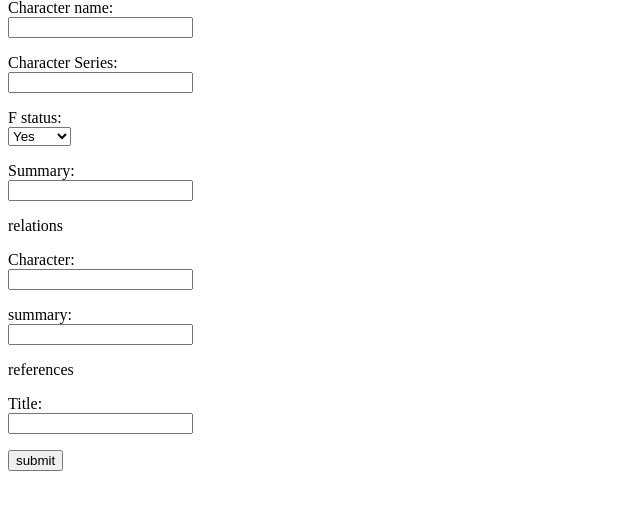
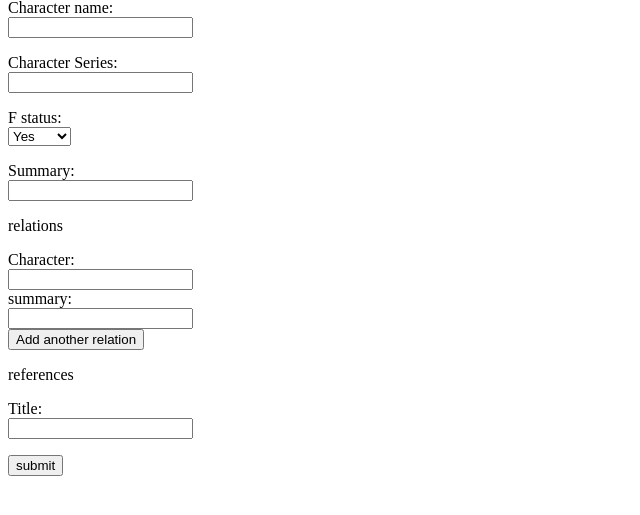
Before and after one commit to ctiller15/dhf-website, a Django app: page /characters/create/ in a window 1280 px wide. Shown: the part 43-558 px from the top of the page, without its empty margins (0-640 px from the left). Run offline with Django 3.2, Linux system fonts and the light colour scheme; a user stored in the database is signed in; parts of the project's set-up code (start-up, migrations or seed data) failed here and were passed over.

Commit message:
Begin adding in functionality to add form fields

```diff
--- a/dhf_website/characters/templates/character_creation_page.html
+++ b/dhf_website/characters/templates/character_creation_page.html
@@ -2,16 +2,30 @@
 
 {% block content %}
 	<p>This is a form to create a character!</p>
-	<form action="/characters/create/" method="post">
+	<form id="new_character_form" action="/characters/create/" method="post">
 		{% csrf_token %}
 		{{ form.as_p }}
 
 		<p>relations</p>
-	{{ relations_form.as_p }}
+
+		{{ relations_form.management_form }}
+		{% for relation in relations_form %}
+			<div class="relation-form">
+				{{ relation.label_tag }}
+				{{ relation }}
+			</div>
+		{% endfor %}
+
+		<button
+			type="button"
+			id="add-relation-form">Add another relation</button>
+
 
 		<p>references</p>
 		{{ references_form.as_p }}
 		<input type="submit" value="submit">
 	</form>
 
+	{% load static %}
+	<script src="{% static 'js/script.js' %}"></script>
 {% endblock %}
--- a/dhf_website/dhf_website/settings.py
+++ b/dhf_website/dhf_website/settings.py
@@ -10,6 +10,7 @@ For the full list of settings and their values, see
 https://docs.djangoproject.com/en/3.1/ref/settings/
 """
 
+import os
 from pathlib import Path
 from decouple import config
 
@@ -152,3 +153,7 @@ EMAIL_USE_TLS = config("EMAIL_USE_TLS")
 # https://docs.djangoproject.com/en/3.1/howto/static-files/
 
 STATIC_URL = '/static/'
+
+STATICFILES_DIRS = [
+    os.path.join(BASE_DIR, "static"),
+]
--- /dev/null
+++ b/dhf_website/static/dhf_website/hello.js
@@ -0,0 +1 @@
+console.log("Hello, world!");
--- /dev/null
+++ b/dhf_website/static/js/script.js
@@ -0,0 +1,31 @@
+const totalForms = document.querySelector("#id_form-TOTAL_FORMS");
+console.log(totalForms);
+
+const addRelationFormBtn = document.querySelector("#add-relation-form");
+const submitbutton = document.querySelector('[type="submit"]');
+
+const relationForm = document.getElementsByClassName("relation-form");
+const characterForm = document.querySelector("#new_character_form");
+
+let relationFormCount = relationForm.length - 1;
+
+addRelationFormBtn.addEventListener("click", (evt) => {
+	evt.preventDefault();
+
+	const newRelationForm = relationForm[0].cloneNode(true);
+	const newRelationFormSummary = relationForm[1].cloneNode(true);
+
+	const formRegex = RegExp(`form-(\\d){1}-`, 'g');
+	relationFormCount++;
+
+	newRelationForm.innerHtml = newRelationForm.innerHTML.replace(formRegex, `form${relationFormCount}-`);
+
+	characterForm.insertBefore(newRelationForm, addRelationFormBtn);
+	characterForm.insertBefore(newRelationFormSummary, addRelationFormBtn);
+
+	totalForms.setAttribute('value', `${relationFormCount + 1}`);
+});
+
+console.log(addRelationFormBtn);
+
+console.log('Hello world!');
```
Lines whose indentation alone changed are shown as unchanged.
